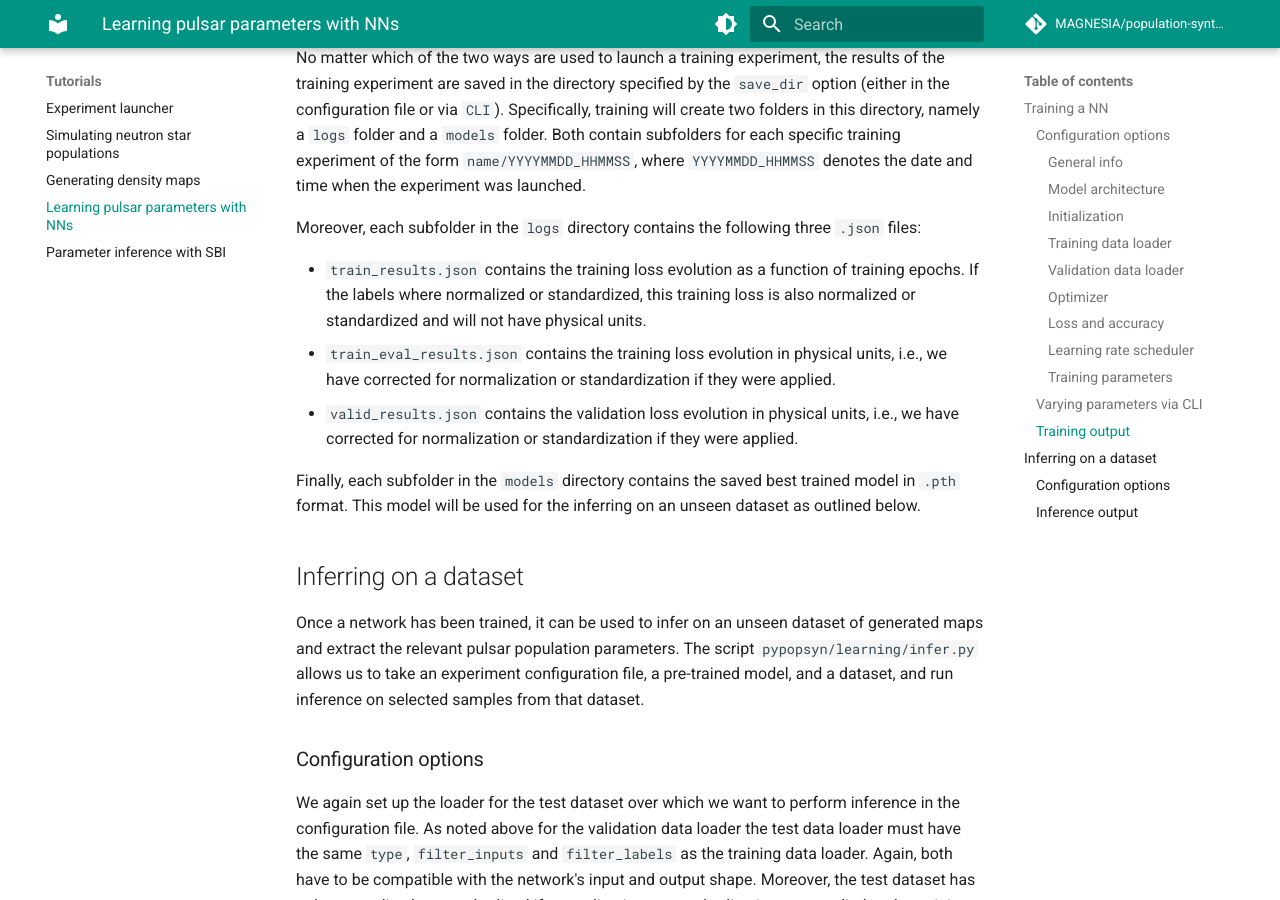
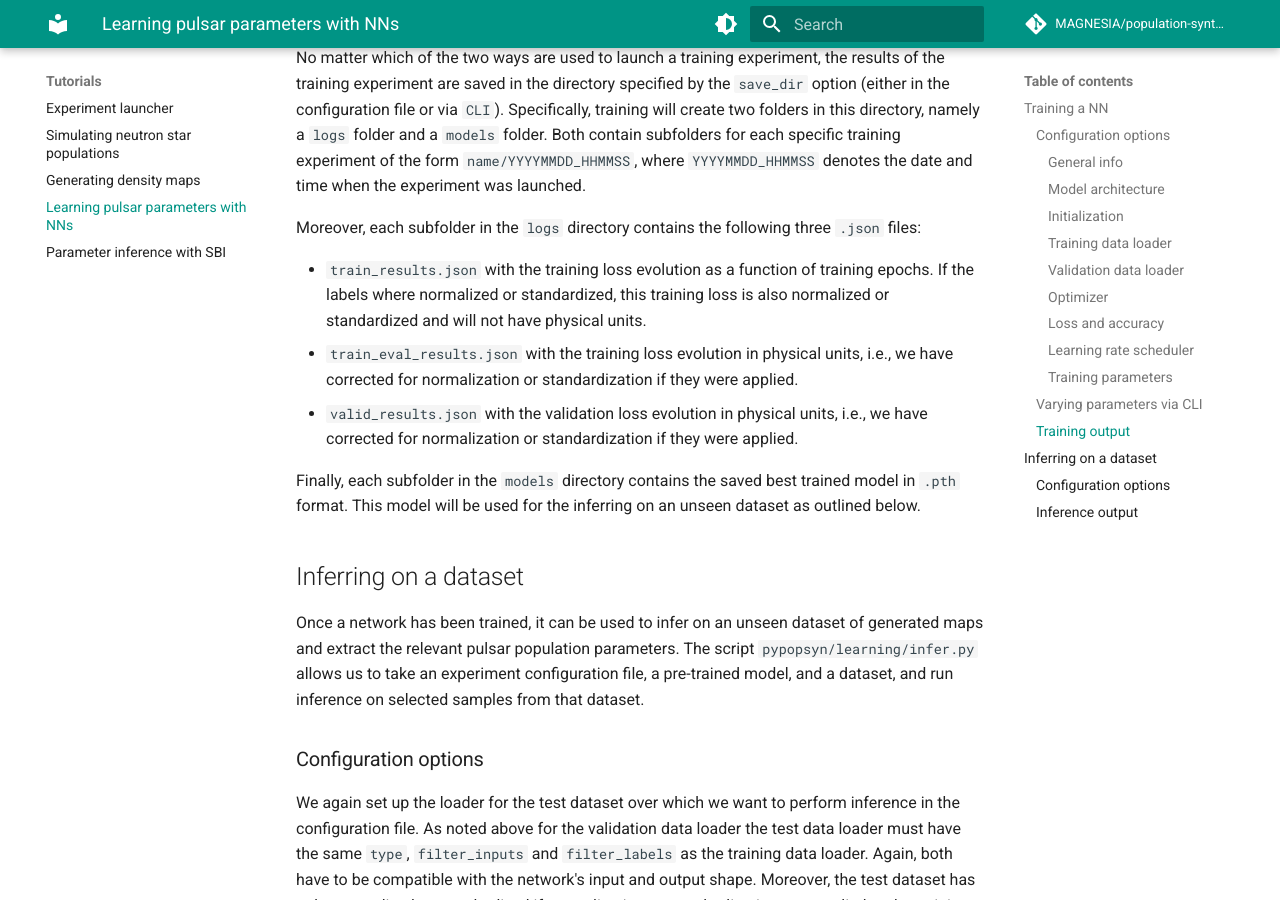
Before and after one commit to ice-csic-astroexotic/ML-Poppyns, an MkDocs documentation site: the page built from docs/tutorials/learning_tutorial.md, in a window 1280 px wide and 900 px high, scrolled down 6461 px. Built offline with MkDocs 1.6.1 and Material for MkDocs 9.7.7, drawn with Linux system fonts in a browser that asks for light colours; formulas are drawn with MathJax 3; comment, search, counter and statistics services are not loaded.

Commit message:
Clarifying some wording.

```diff
--- a/docs/tutorials/learning_tutorial.md
+++ b/docs/tutorials/learning_tutorial.md
@@ -284,12 +284,12 @@ the date and time when the experiment was launched.
 
 Moreover, each subfolder in the `logs` directory contains the following three `.json` files:
 
-* `train_results.json` contains the training loss evolution as a function of training epochs.
+* `train_results.json` with the training loss evolution as a function of training epochs.
     If the labels where normalized or standardized, this training loss is also normalized or standardized
     and will not have physical units.
-* `train_eval_results.json` contains the training loss evolution in physical units, i.e., we have corrected for
+* `train_eval_results.json` with the training loss evolution in physical units, i.e., we have corrected for
      normalization or standardization if they were applied.
-* `valid_results.json` contains the validation loss evolution in physical units, i.e., we have corrected for
+* `valid_results.json` with the validation loss evolution in physical units, i.e., we have corrected for
      normalization or standardization if they were applied.
 
 Finally, each subfolder in the `models` directory contains the saved best trained model in `.pth` format. This model
```
